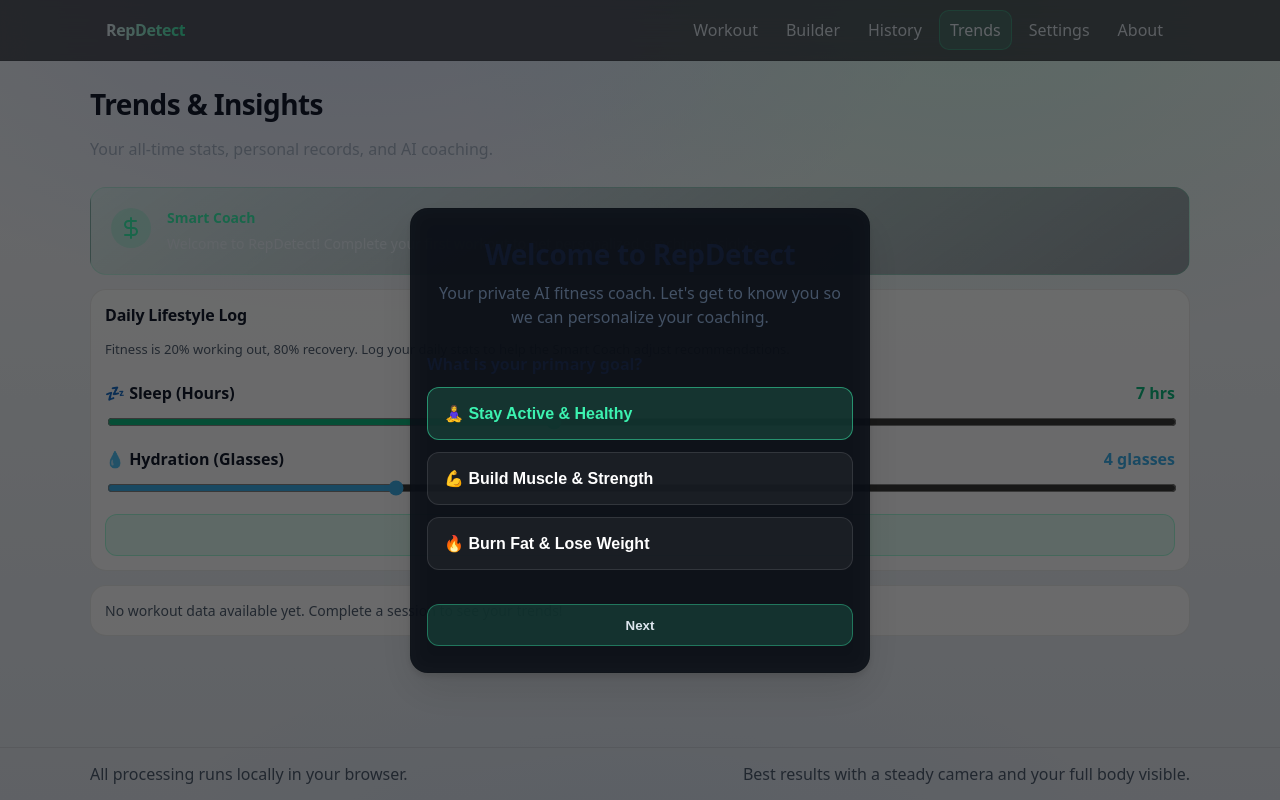
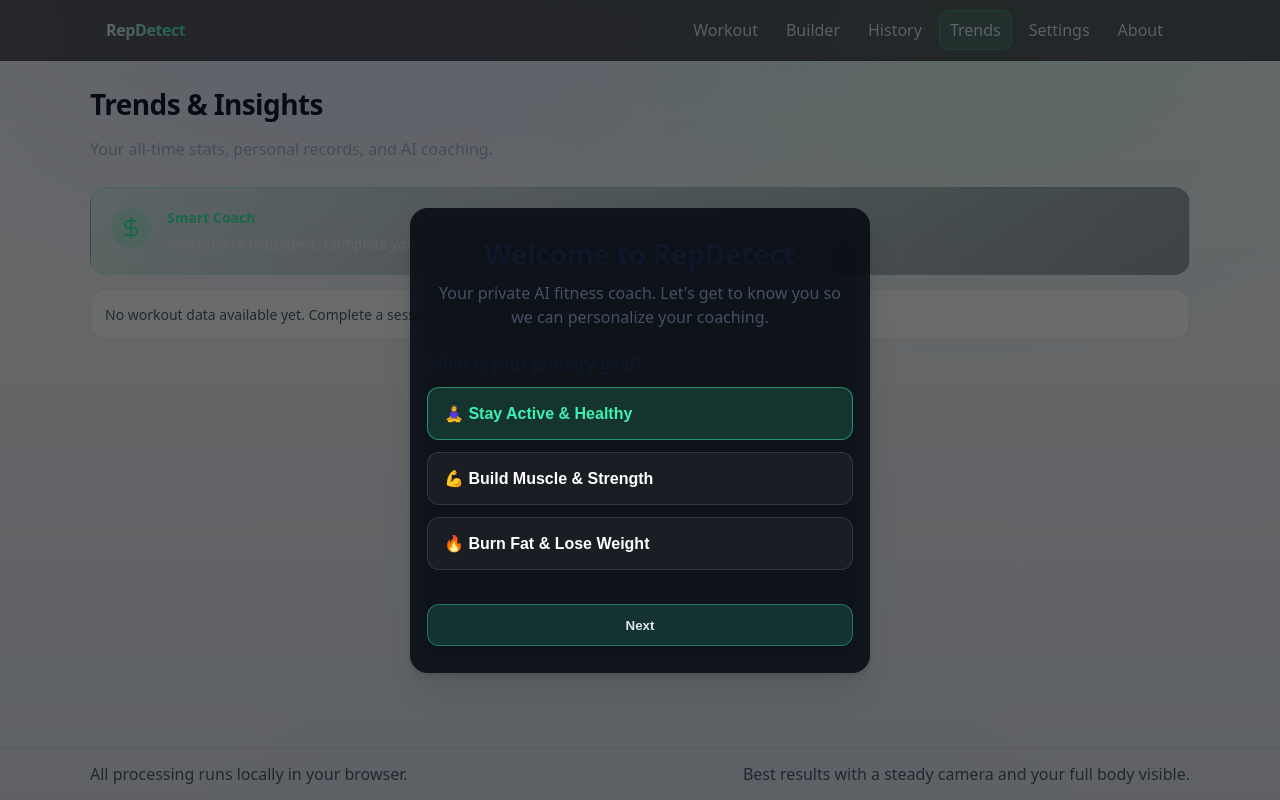
Before and after one commit to SameRainbows/Replike, a Next.js app: page /trends in a window 1280 px wide. Built offline with nearby package versions, Linux system fonts and the light colour scheme.

Commit message:
refactor: remove lifestyle logging and add detailed privacy documentation

```diff
--- a/app/lib/coach.ts
+++ b/app/lib/coach.ts
@@ -66,19 +66,6 @@
         }
     }
 
-    // Goal-specific defaults
-    if (profile.metrics && profile.metrics.length > 0) {
-        const lastSleep = profile.metrics[profile.metrics.length - 1].sleepHours;
-        const lastWater = profile.metrics[profile.metrics.length - 1].waterGlasses;
-
-        if (lastSleep < 6) {
-            return `Coach noticed you only slept ${lastSleep} hours. Lack of sleep heavily degrades form and increases injury risk. Take it very easy today.`;
-        }
-        if (lastWater < 4) {
-            return `You logged ${lastWater} glasses of water. Hydration is key to muscle function. Drink up before you work out!`;
-        }
-    }
-
     if (profile.level === "advanced") {
         return "You're consistently putting in the work. Coach thinks you're ready for the hard variations. Keep pushing the intensity.";
     } else if (profile.level === "beginner") {
--- a/app/lib/profile.ts
+++ b/app/lib/profile.ts
@@ -1,17 +1,10 @@
 export type FitnessGoal = "build_muscle" | "lose_weight" | "stay_active";
 export type FitnessLevel = "beginner" | "intermediate" | "advanced";
-
-export type DailyMetrics = {
-    dateStr: string; // YYYY-MM-DD
-    sleepHours: number;
-    waterGlasses: number;
-};
 
 export type UserProfile = {
     hasCompletedOnboarding: boolean;
     goal: FitnessGoal;
     level: FitnessLevel;
-    metrics: DailyMetrics[];
 };
 
 const STORAGE_KEY = "repdetect:profile:v1";
@@ -20,13 +13,11 @@
     try {
         const raw = localStorage.getItem(STORAGE_KEY);
         if (!raw) {
-            return { hasCompletedOnboarding: false, goal: "stay_active", level: "beginner", metrics: [] };
+            return { hasCompletedOnboarding: false, goal: "stay_active", level: "beginner" };
         }
-        const p = JSON.parse(raw) as UserProfile;
-        if (!p.metrics) p.metrics = [];
-        return p;
+        return JSON.parse(raw) as UserProfile;
     } catch {
-        return { hasCompletedOnboarding: false, goal: "stay_active", level: "beginner", metrics: [] };
+        return { hasCompletedOnboarding: false, goal: "stay_active", level: "beginner" };
     }
 }
 
@@ -39,20 +30,3 @@
         window.dispatchEvent(new Event("repdetect:profile"));
     } catch { }
 }
-
-export function logDailyMetrics(sleep: number, water: number) {
-    const current = getProfile();
-    const today = new Date().toLocaleDateString();
-
-    const existingIndex = current.metrics.findIndex(m => m.dateStr === today);
-    if (existingIndex >= 0) {
-        current.metrics[existingIndex] = { dateStr: today, sleepHours: sleep, waterGlasses: water };
-    } else {
-        current.metrics.push({ dateStr: today, sleepHours: sleep, waterGlasses: water });
-    }
-
-    // Keep last 30 days
-    if (current.metrics.length > 30) current.metrics.shift();
-
-    saveProfile({ metrics: current.metrics });
-}
--- a/app/trends/components/DailyLog.tsx
+++ /dev/null
@@ -1,77 +0,0 @@
-"use client";
-
-import { useState, useEffect } from "react";
-import { getProfile, logDailyMetrics } from "@/app/lib/profile";
-
-export function DailyLog() {
-    const [sleep, setSleep] = useState(7);
-    const [water, setWater] = useState(4);
-    const [logged, setLogged] = useState(false);
-
-    useEffect(() => {
-        const p = getProfile();
-        const today = new Date().toLocaleDateString();
-        const td = p.metrics.find(m => m.dateStr === today);
-        if (td) {
-            setSleep(td.sleepHours);
-            setWater(td.waterGlasses);
-            setLogged(true);
-        }
-    }, []);
-
-    const handleSave = () => {
-        logDailyMetrics(sleep, water);
-        setLogged(true);
-    };
-
-    return (
-        <div className="card stack">
-            <div className="card__title">Daily Lifestyle Log</div>
-            <div className="muted" style={{ fontSize: 13, marginBottom: 8 }}>
-                Fitness is 20% working out, 80% recovery. Log your daily stats to help the Smart Coach adjust recommendations.
-            </div>
-
-            <div style={{ display: "grid", gap: 16 }}>
-                <label className="stack" style={{ gap: 8 }}>
-                    <div style={{ display: "flex", justifyContent: "space-between", fontWeight: 800 }}>
-                        <span>💤 Sleep (Hours)</span>
-                        <span style={{ color: "var(--accent)" }}>{sleep} hrs</span>
-                    </div>
-                    <input
-                        type="range"
-                        min="2" max="14" step="0.5"
-                        value={sleep}
-                        onChange={(e) => { setSleep(Number(e.target.value)); setLogged(false); }}
-                        style={{ width: "100%", accentColor: "var(--accent)" }}
-                    />
-                </label>
-
-                <label className="stack" style={{ gap: 8 }}>
-                    <div style={{ display: "flex", justifyContent: "space-between", fontWeight: 800 }}>
-                        <span>💧 Hydration (Glasses)</span>
-                        <span style={{ color: "#3daee9" }}>{water} glasses</span>
-                    </div>
-                    <input
-                        type="range"
-                        min="0" max="15" step="1"
-                        value={water}
-                        onChange={(e) => { setWater(Number(e.target.value)); setLogged(false); }}
-                        style={{ width: "100%", accentColor: "#3daee9" }}
-                    />
-                </label>
-
-                <button
-                    disabled={logged}
-                    className="btn btn--primary"
-                    onClick={handleSave}
-                    style={{
-                        opacity: logged ? 0.3 : 1,
-                        cursor: logged ? "default" : "pointer"
-                    }}
-                >
-                    {logged ? "Logged for Today" : "Save Logs"}
-                </button>
-            </div>
-        </div>
-    );
-}
--- a/app/trends/page.tsx
+++ b/app/trends/page.tsx
@@ -5,7 +5,6 @@
 import { EXERCISE_LABELS } from "@/app/pose/exercises/types";
 import { generateCoachInsight } from "@/app/lib/coach";
 import { calculateStreak } from "@/app/lib/streaks";
-import { DailyLog } from "./components/DailyLog";
 
 export default function TrendsPage() {
     const [sessions, setSessions] = useState<WorkoutSession[]>([]);
@@ -105,9 +104,6 @@
                     </div>
                 </div>
             </div>
-
-            <DailyLog />
-
             {sessions.length === 0 ? (
                 <div className="card">
                     <div className="muted" style={{ fontSize: 14 }}>
```
Also changed, not shown: app/about/page.tsx (+20 -4 lines), 1 other file (tests, documents, lock files or other folders).
